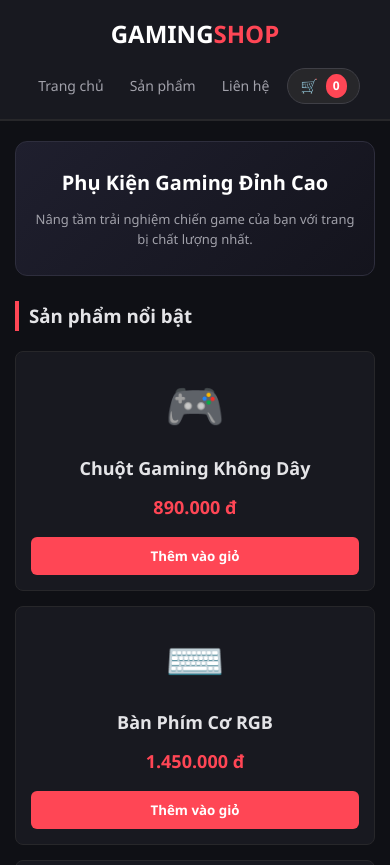
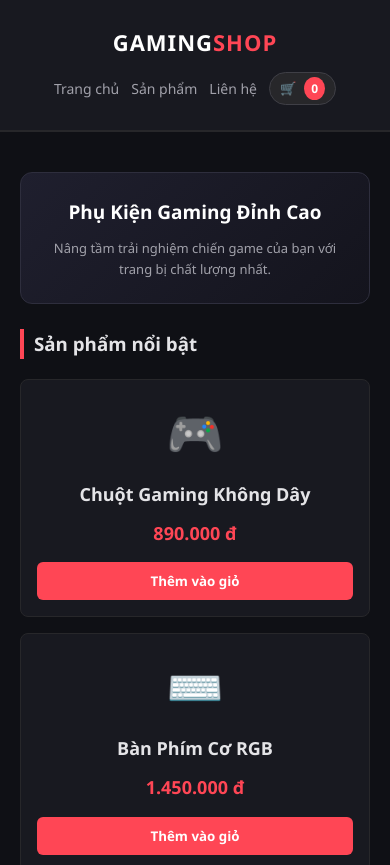
Before and after one commit to damvy/gaming-shop, a plain HTML site: page index.html in a window 390 px wide. Shown: the top 865 px of the page. Drawn offline with Linux system fonts and the light colour scheme.

Commit message:
Fix loi menu va logo de nhau tren mobile

```diff
--- a/style.css
+++ b/style.css
@@ -260,85 +260,76 @@ nav a:hover {
     background-color: #e03746;
 }
 /* ===================================================
-   TỐI ƯU GIAO DIỆN CHO THIẾT BỊ DI ĐỘNG (Dưới 768px)
+   TỐI ƯU GIAO DIỆN DI ĐỘNG CHUẨN (DƯỚI 768PX)
    =================================================== */
 @media (max-width: 768px) {
-    /* 1. Header & Menu */
+    /* Cho logo và cụm menu tách thành 2 hàng rõ ràng */
     .nav-container {
         flex-direction: column;
-        gap: 15px;
-        text-align: center;
-        padding: 0 10px;
+        align-items: center;
+        gap: 12px;
+        padding: 10px 15px;
     }
 
+    .logo {
+        font-size: 22px;
+        letter-spacing: 1px;
+    }
+
+    /* Gom các link điều hướng và giỏ hàng thành một hàng ngang cân đối */
     nav {
         display: flex;
         align-items: center;
         justify-content: center;
         flex-wrap: wrap;
-        gap: 10px;
+        gap: 12px;
+        width: 100%;
     }
 
     nav a {
-        margin-left: 0;
+        margin-left: 0 !important; /* Xóa khoảng cách cũ */
         font-size: 14px;
-        padding: 4px 8px;
+        white-space: nowrap;      /* Không bị rớt từng chữ */
     }
 
     .cart-box {
-        margin-left: 0;
-        padding: 5px 12px;
-        font-size: 14px;
+        margin-left: 0 !important;
+        padding: 4px 10px;
+        font-size: 13px;
     }
 
-    /* 2. Container & Banner */
-    .container {
-        padding: 20px 15px;
-    }
-
+    /* Tối ưu Banner */
     .banner {
-        padding: 25px 15px;
+        padding: 24px 15px;
         margin-bottom: 25px;
     }
 
     .banner h2 {
-        font-size: 20px;
+        font-size: 19px;
     }
 
     .banner p {
         font-size: 13px;
     }
 
-    /* 3. Lưới sản phẩm co về 1 cột trên màn hình nhỏ */
+    /* Lưới sản phẩm co về 1 cột */
     .product-grid {
         grid-template-columns: 1fr;
-        gap: 15px;
+        gap: 16px;
     }
 
     .product-card {
-        padding: 15px;
+        padding: 16px;
     }
 
     .product-image {
-        font-size: 48px;
+        font-size: 46px;
         margin-bottom: 10px;
     }
 
-    /* 4. Tối ưu khung Popup Modal Giỏ hàng */
+    /* Modal giỏ hàng */
     .modal-content {
-        width: 95%;
+        width: 92%;
         padding: 20px 15px;
     }
-
-    .cart-item-name {
-        font-size: 13px;
-    }
-
-    .cart-item-price {
-        font-size: 13px;
-    }
-
-    .cart-summary {
-        font-size: 16px;
-    }
 }
```
